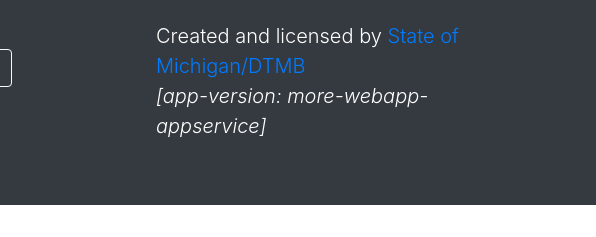
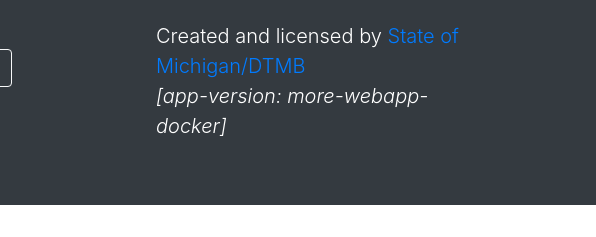
Before and after one commit to RussFerns/more-webapp, a website: page index.html in a window 1280 px wide. Shown: the part 1063-1300 px from the top of the page, 684-1280 px from the left. Drawn offline with nearby package versions, Linux system fonts and the light colour scheme.

Commit message:
dockerized version of more-webapp

```diff
--- a/index.html
+++ b/index.html
@@ -216,7 +216,7 @@
                       <h4 class="text-uppercase mb-4">State of Michigan</h4>
                       <p class="lead mb-0">
                           Created and licensed by <a href="http://www.michigan.gov">State of Michigan/DTMB</a><br>
-                          <i> [app-version: more-webapp-appservice]</i>
+                          <i> [app-version: more-webapp-docker]</i>
                       </p>
                   </div>
               </div>
```
Also changed, not shown: 2 other files.
